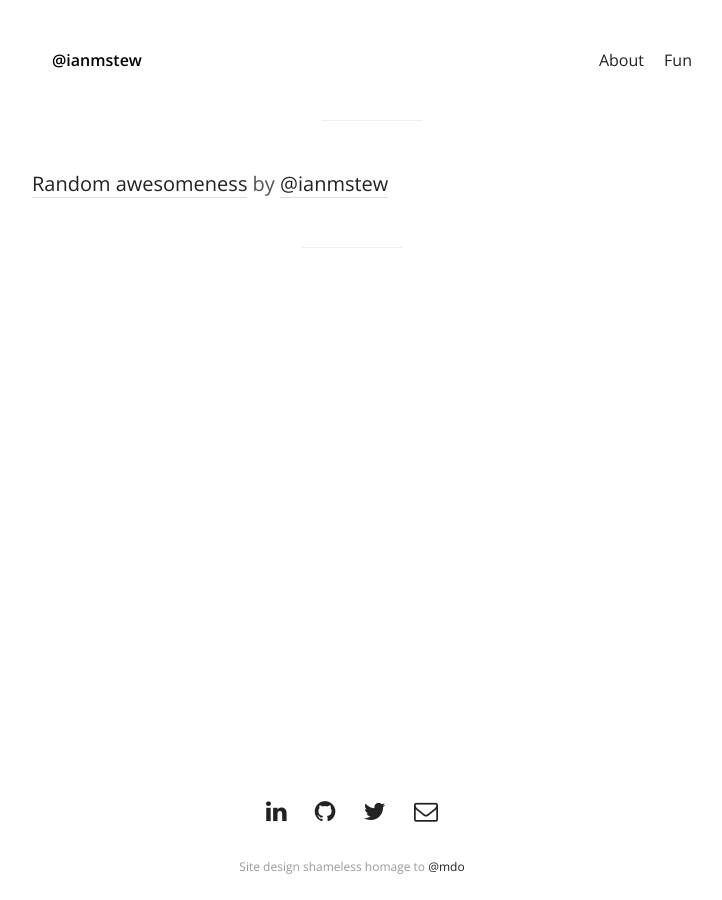
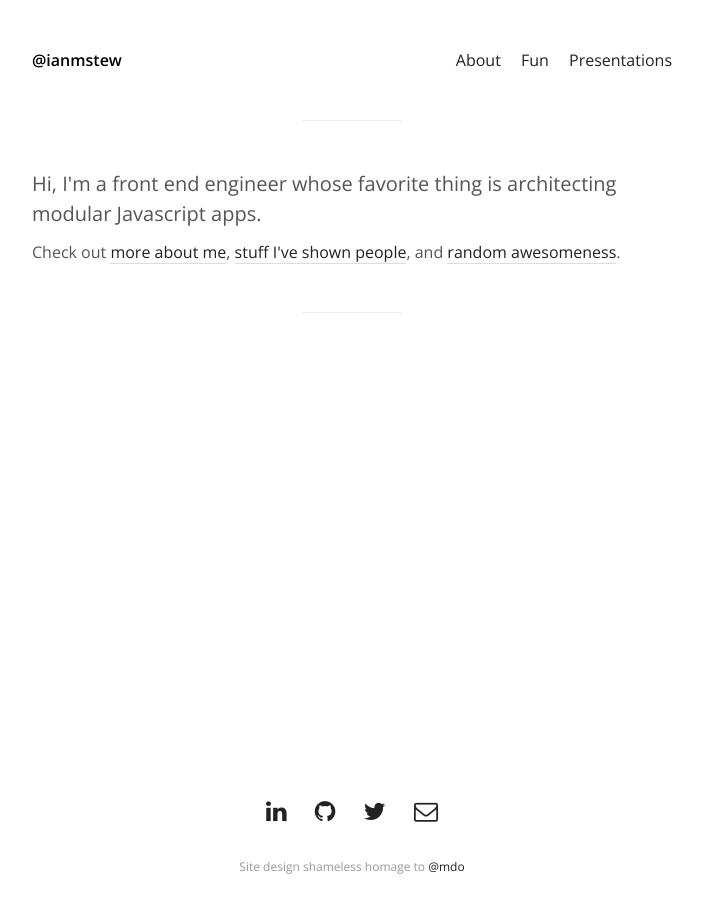
Before and after one commit to ianmstew/ianmstew.github.io, a Jekyll site: the page built from index.md, in a window 1280 px wide. Shown: the whole page, without its empty margins (288-1010 px from the left). Built offline with Jekyll 4.4.1, drawn with Linux system fonts in a browser that asks for light colours; Markdown is read by kramdown in place of the engine named in the settings.

Commit message:
Added Marionette presentation

```diff
--- a/_includes/header.html
+++ b/_includes/header.html
@@ -3,5 +3,6 @@
   <ul class="header-nav-items">
     <li><a href="/about">About</a></li>
     <li><a href="/fun">Fun</a></li>
+    <li><a href="/presentations">Presentations</a></li>
   </ul>
 </nav>
--- a/assets/css/ianmstew.css
+++ b/assets/css/ianmstew.css
@@ -676,7 +676,6 @@ address {
   line-height: 1.42857143;
 }
 .container,
-.header,
 .body,
 .footer {
   margin-right: auto;
@@ -686,7 +685,6 @@ address {
 }
 @media (min-width: 592px) {
   .container,
-  .header,
   .body,
   .footer {
     width: 552px;
@@ -694,7 +692,6 @@ address {
 }
 @media (min-width: 720px) {
   .container,
-  .header,
   .body,
   .footer {
     width: 680px;
@@ -702,7 +699,6 @@ address {
 }
 @media (min-width: 1104px) {
   .container,
-  .header,
   .body,
   .footer {
     width: 680px;
--- a/assets/less/header.less
+++ b/assets/less/header.less
@@ -1,5 +1,5 @@
 .header {
-  &:extend(.container all);
+  &:extend(.clearfix all);
   padding-top: 1rem;
 }
 
--- a/index.md
+++ b/index.md
@@ -3,5 +3,8 @@ layout: page
 ---
 
 <p class="stand-out">
-  <a href="/fun">Random awesomeness</a> by <a href="/about">@ianmstew</a>
+  Hi, I'm a front end engineer whose favorite thing is architecting modular Javascript apps.
 </p>
+<p>
+  Check out <a href="/about">more about me</a>, <a href="/presentations">stuff I've shown people</a>, and <a href="/fun">random awesomeness</a>.
+</p>
```
Also changed, not shown: presentations/index.md (added, +8 -0 lines).
